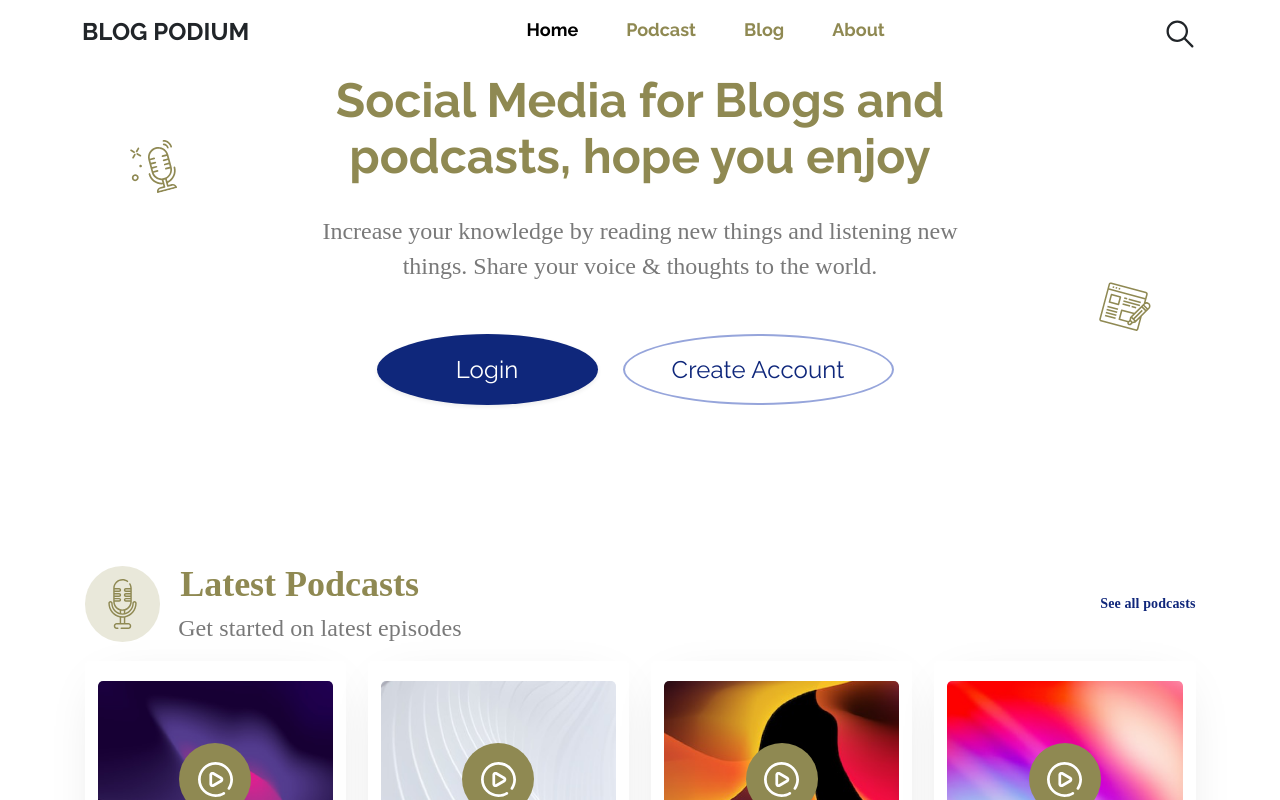
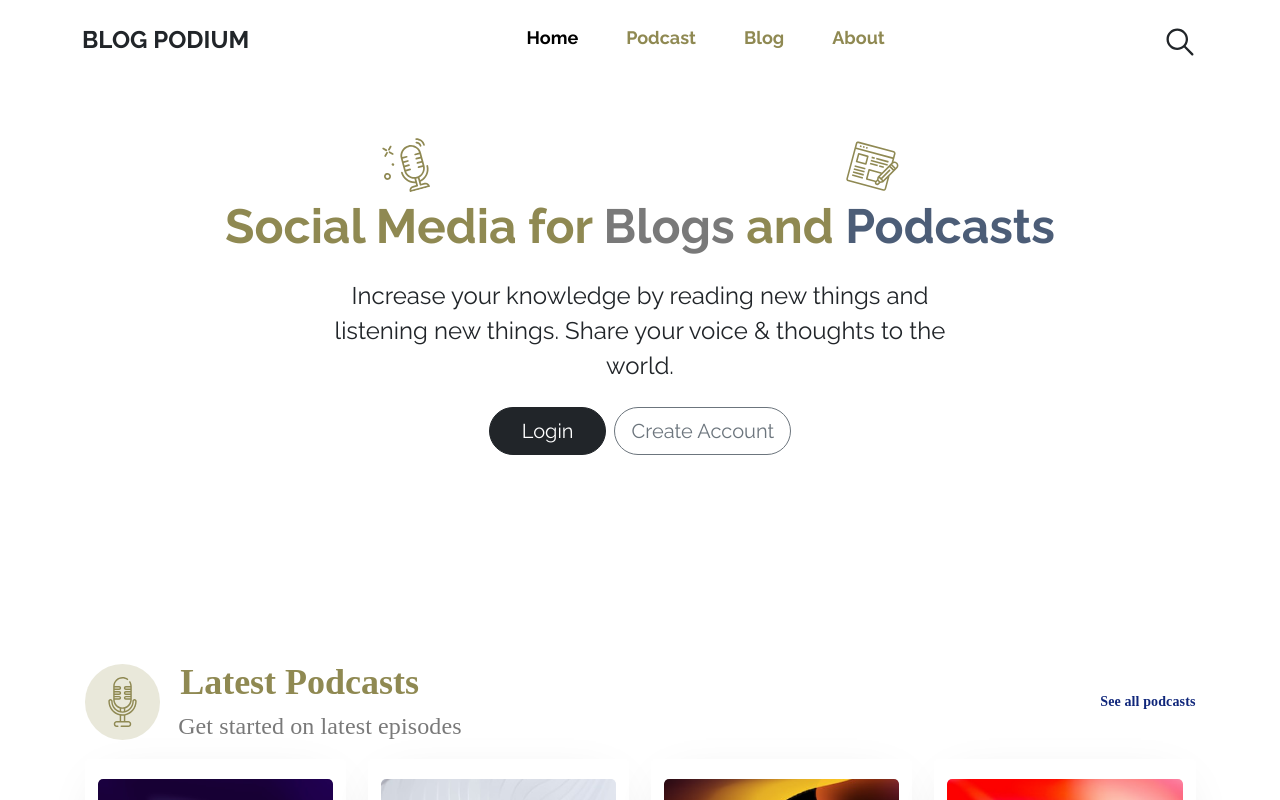
Before and after one commit to suraj-anand/BlogPodium, a React (Vite) app in the folder client/: page / in a window 1280 px wide. Shown: the top 800 px of the page. Built offline with nearby package versions, Linux system fonts and the light colour scheme.

Commit message:
Update nav and HomeSection component

```diff
--- a/client/src/components/shared/Navbar.jsx
+++ b/client/src/components/shared/Navbar.jsx
@@ -3,7 +3,7 @@ import { IoIosSearch } from "react-icons/io";
 
 const Navbar = ({}) => {
     return (
-        <nav class="navbar my-2">
+        <nav class="navbar my-2 py-3">
             <div class="container">
 
                 {/* Icon */}
--- a/client/src/pages/LandingPage/components/HomeSection.jsx
+++ b/client/src/pages/LandingPage/components/HomeSection.jsx
@@ -3,40 +3,32 @@ import { Button, Img, Text } from "components"
 const HomeSection = () => {
   return (
     <>
-        <div className="flex flex-row justify-center w-[93%]">
-        <div className="flex flex-col items-center justify-start w-full">
-            <div className="flex flex-row justify-start items-start w-full gap-[43px]">
-            <Img src="images/img_brand_1.svg" alt="brandone_one" className="h-[61px] w-[61px] mt-[66px]" />
-            <div className="flex flex-col items-center justify-start w-4/5 mb-9 gap-[30px]">
+
+    <div className="flex flex-col justify-center my-5">
+        <div className="container flex gap-32 justify-evenly">
+            <Img src="images/img_brand_1.svg" alt="brandone_one" />
+            <Img src="images/img_blog_1.svg" alt="blogone_one"  />
+        </div>
+
+        <div className="px-10 flex flex-col justify-center align-center mx-auto">
+            <div className="flex justify-center ">
                 <p className="text-center text-[48px] fw-bold text-gray-600_01">
-                Social Media for Blogs and podcasts, hope you enjoy
+                    Social Media for <span className="text-gray-600">Blogs</span> and <span className="text-blue_gray-600">Podcasts</span>
                 </p>
-                <Text size="lg" as="p" className="w-[78%] !text-gray-600 text-center leading-[35px]">
-                Increase your knowledge by reading new things and listening new things.
-                Share your voice & thoughts to the world.
-                </Text>
             </div>
-            <Img src="images/img_blog_1.svg" alt="blogone_one" className="h-[61px] w-[61px] mt-[205px]" />
-            </div>
-            <div className="flex flex-row justify-start w-[51%] mt-[-4px] gap-[25px]">
-            <Button
-                color="indigo_900_01"
-                size="4xl"
-                className="!text-white-A700 tracking-[0.12px] shadow-sm min-w-[221px] rounded-[35px]"
-            >
-                Login
-            </Button>
-            <Button
-                color="indigo_200"
-                size="4xl"
-                variant="outline"
-                className="tracking-[0.12px] min-w-[271px] rounded-[35px]"
-            >
-                Create Account
-            </Button>
+
+            <div className="flex justify-center">
+                <p className=" fs-4 text-center leading-[35px] my-4 w-[60%]">
+                    Increase your knowledge by reading new things and listening new things.
+                    Share your voice & thoughts to the world.
+                </p>
             </div>
         </div>
+        <div className="flex flex-row gap-2 justify-center">
+            <button className="btn btn-lg btn-dark rounded-pill px-8 py-2">Login</button>
+            <button className="btn btn-lg btn-outline-secondary rounded-pill">Create Account</button>
         </div>
+    </div>
     </>
   )
 }
```
